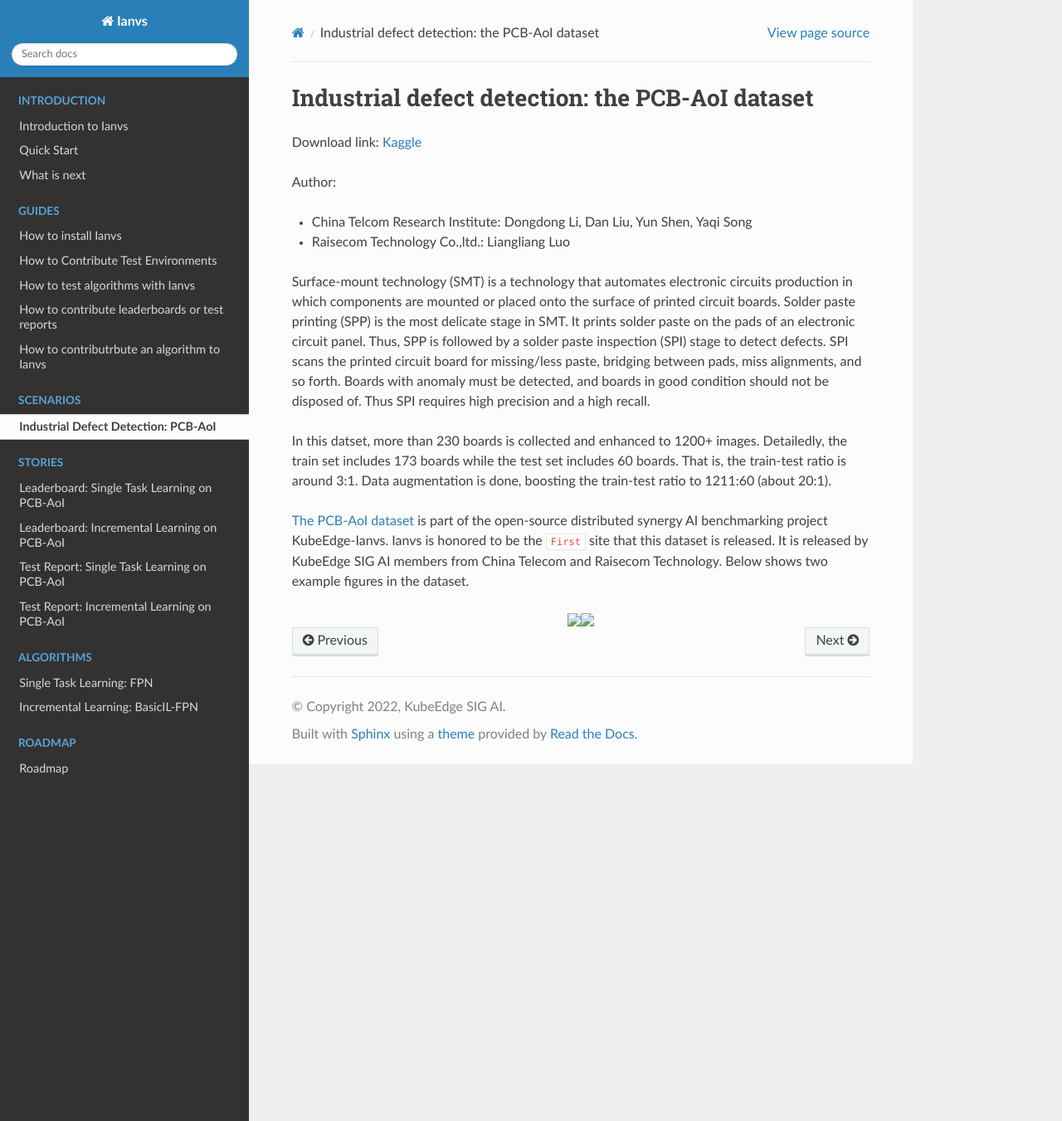
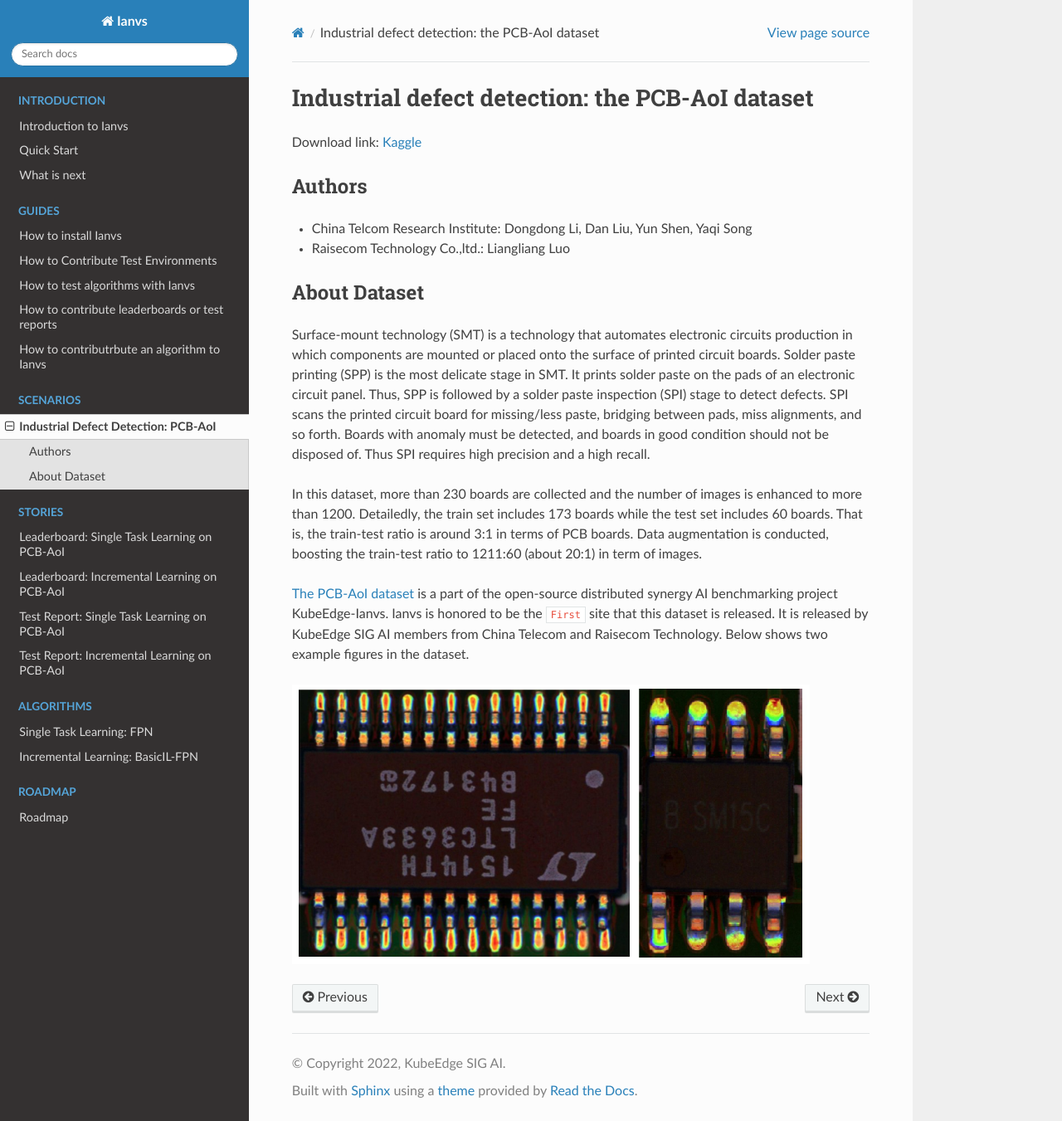
Before and after one commit to kubeedge/ianvs, a Sphinx documentation site: the page built from docs/proposals/scenarios/industrial-defect-detection/pcb-aoi.md, in a window 1280 px wide and 1351 px high. Shown: the whole window at 83% size. Built offline with Sphinx 7.4.7 and the Read the Docs theme 2.0.0, drawn with Linux system fonts in a browser that asks for light colours; pages that are not in the unit, such as notebooks, are missing from menus.

Commit message:
update dataset description
Signed-off-by: Zimu Zheng <zimu.zheng@hotmail.com>

```diff
--- a/docs/proposals/scenarios/industrial-defect-detection/pcb-aoi.md
+++ b/docs/proposals/scenarios/industrial-defect-detection/pcb-aoi.md
@@ -2,16 +2,15 @@
 
 Download link: [Kaggle](https://www.kaggle.com/datasets/kubeedgeianvs/pcb-aoi)
 
-Author:
+## Authors
 - China Telcom Research Institute: Dongdong Li, Dan Liu, Yun Shen, Yaqi Song
 - Raisecom Technology Co.,ltd.: Liangliang Luo
 
+## About Dataset
 Surface-mount technology (SMT) is a technology that automates electronic circuits production in which components are mounted or placed onto the surface of printed circuit boards. Solder paste printing (SPP) is the most delicate stage in SMT. It prints solder paste on the pads of an electronic circuit panel. Thus, SPP is followed by a solder paste inspection (SPI) stage to detect defects. SPI scans the printed circuit board for missing/less paste, bridging between pads, miss alignments, and so forth. Boards with anomaly must be detected, and boards in good condition should not be disposed of. Thus SPI requires high precision and a high recall.
 
-In this datset, more than 230 boards is collected and enhanced to 1200+ images. Detailedly, the train set includes 173 boards while the test set includes 60 boards. That is, the train-test ratio is around 3:1. Data augmentation is done, boosting the train-test ratio to 1211:60 (about 20:1).
+In this dataset, more than 230 boards are collected and the number of images is enhanced to more than 1200. Detailedly, the train set includes 173 boards while the test set includes 60 boards. That is, the train-test ratio is around 3:1 in terms of PCB boards. Data augmentation is conducted, boosting the train-test ratio to 1211:60 (about 20:1) in term of images.
 
- [The PCB-AoI dataset](https://www.kaggle.com/datasets/kubeedgeianvs/pcb-aoi) is part of the open-source distributed synergy AI benchmarking project KubeEdge-Ianvs.  Ianvs is honored to be the ``First`` site that this dataset is released. It is released by KubeEdge SIG AI members from China Telecom and Raisecom Technology. Below shows two example figures in the dataset.
+ [The PCB-AoI dataset](https://www.kaggle.com/datasets/kubeedgeianvs/pcb-aoi) is a part of the open-source distributed synergy AI benchmarking project KubeEdge-Ianvs.  Ianvs is honored to be the ``First`` site that this dataset is released. It is released by KubeEdge SIG AI members from China Telecom and Raisecom Technology. Below shows two example figures in the dataset.
 
-<center class="half">
-    <img src="images/PCB-AoI-Example1.jpeg" width=400px/><img src="images/PCB-AoI-Example2.jpeg" width=400px/>
-</center>
+![](images/PCB-AoI_example.png)
```
Also changed, not shown: docs/proposals/scenarios/industrial-defect-detection/images/PCB-AoI-Example1.jpeg (deleted), docs/proposals/scenarios/industrial-defect-detection/images/PCB-AoI-Example2.jpeg (deleted), docs/proposals/scenarios/industrial-defect-detection/images/PCB-AoI_example.png (added).
